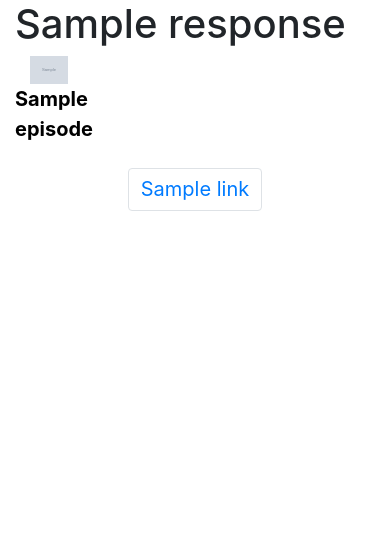
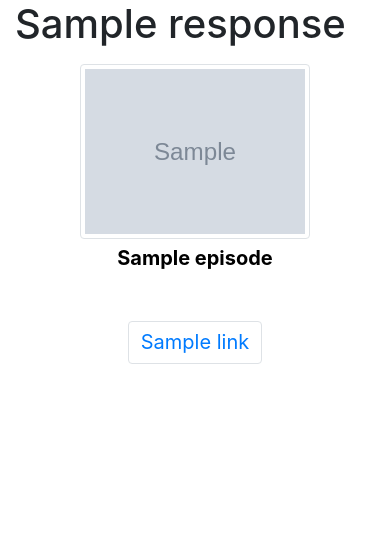
Before and after one commit to cangkevin/asain-show-rss-website-wrapper, a Flask app: template website/templates/core/shows.html in a window 390 px wide. Shown: the part 56-593 px from the top of the page. Run offline with Flask 2, Linux system fonts and the light colour scheme; the template is opened without the code that fills it: most values are stand-ins (such as "Sample title", 1, 10 or a date in 2020); grey boxes marked "Sample" are stand-in pictures; some libraries are stand-ins or nearby versions.

Commit message:
fix(template): add responsiveness to image thumbnails
Make image thumbnails more compatible for mobile formats and further consistency with image thumbnail sizes

closes #58

```diff
--- a/website/templates/core/shows.html
+++ b/website/templates/core/shows.html
@@ -5,28 +5,25 @@
 {% endblock %}
 
 {% block content %}
+  <div class="row">
     {% for show in response.items %}
-    {% if loop.first %}
+      <div class="col-8 offset-2 col-md-3 offset-md-0">
         <div class="row">
-    {% elif loop.index0 % 4 == 0 %}
+          <div class="col-12 mt-2 mb-1">
+            <a href="{{ url_for('core.episodes', show_id=show.id, page=1) }}" style="color:black;">
+              <img src="{{ show.picture }}" class="img-fluid w-100 img-thumbnail">
+            </a>
           </div>
-      <br>
-      <div class="row">
-    {% endif %}
-      <div class="col-3">
+          <div class="col mb-4 text-center font-weight-bold text-bigger">
             <a href="{{ url_for('core.episodes', show_id=show.id, page=1) }}" style="color:black;">
-          <div class="container">
-            <img src="{{ show.picture }}" class="w-100">
-            <div class="row font-weight-bold text-bigger">
               {{ show.title }}
+            </a>
           </div>
         </div>
-        </a>
       </div>
-    {% if loop.last %}
+    {% endfor %}
   </div>
-    {% endif %}
-  {% endfor %}
+
   <br>
   {% if response.paginations is defined %}
     <nav aria-label="Shows display pages">
```
Lines whose indentation alone changed are shown as unchanged.
